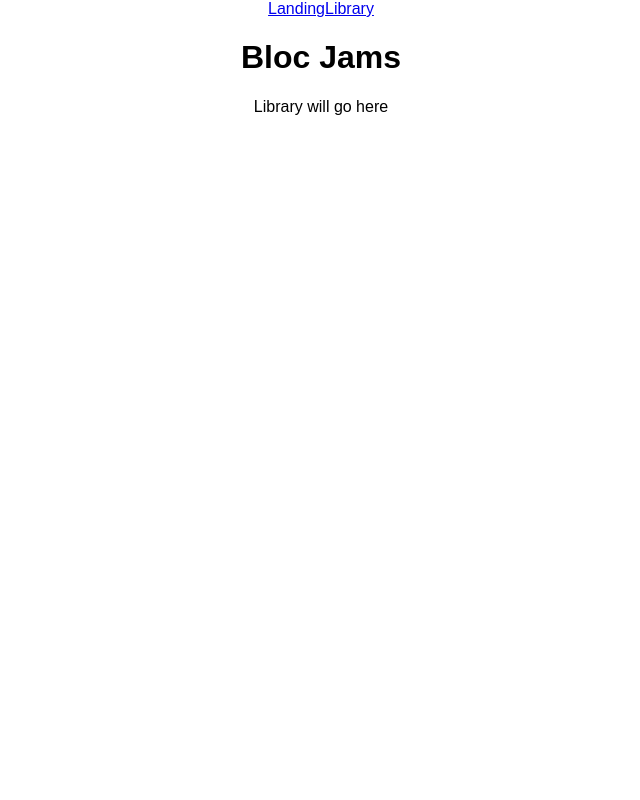
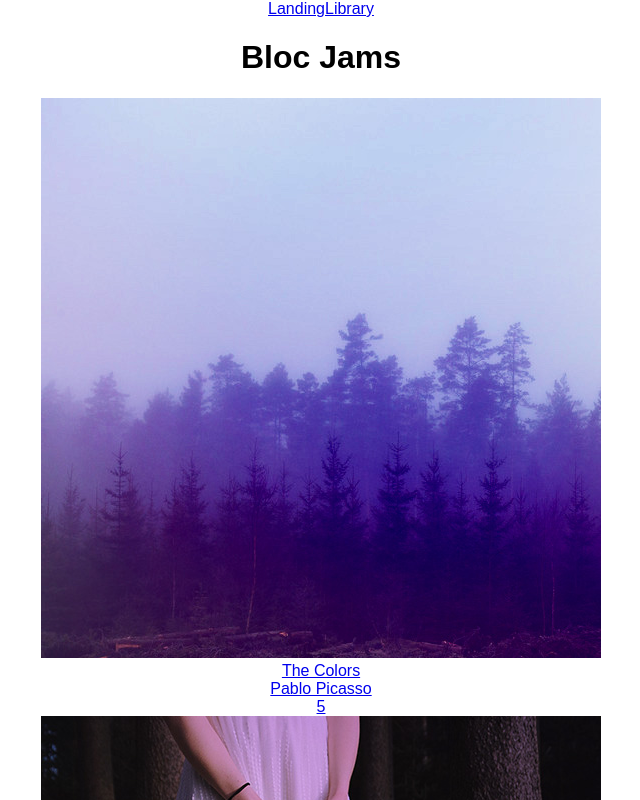
Before and after one commit to Lisa-Caton/bloc-jams-react, a React (Create React App) app: page /library in a window 1280 px wide. Shown: the top 800 px of the page, without its empty margins (319-959 px from the left). Built offline with nearby package versions, Linux system fonts and the light colour scheme; the HTML template or start-up script is replaced by a standard one.

Commit message:
Library update and Albumd with slug url

```diff
--- a/src/App.js
+++ b/src/App.js
@@ -19,7 +19,7 @@
         <main>
           <Route exact path="/" component={Landing} />
           <Route path="/library" component={Library} />
-          <Route path="/album" component={Album} />
+          <Route path="/album/:slug" component={Album} />
         </main>
       </div>
     );
--- a/src/components/Album.js
+++ b/src/components/Album.js
@@ -1,10 +1,14 @@
-import React from 'react';
+import React, { Component } from 'react';
 
-const Album = () => (
-  <section className="Album">
-    Album will go here
-  </section>
-);
+class Album extends Component {
+  render(){
+    return (
+      <section className="album">
+      {this.props.match.params.slug} Album will go here
+      </section>
+    );
+  }
+}
 
 
 export default Album;
--- a/src/components/Library.js
+++ b/src/components/Library.js
@@ -1,9 +1,28 @@
-import React from 'react';
+import React, { Component } from 'react';
+import { Link } from 'react-router-dom'
+import albumData from './../data/albums';
 
-const Library = () => (
-  <section className="Library">
-    Library will go here
-  </section>
-);
+class Library extends Component {
+  constructor(props){
+    super(props);
+    this.state = { albums: albumData };
+  }
+
+  render() {
+    return (
+      <section className="library">
+        {this.state.albums.map((album, index) =>
+          <Link to={'/album/${album.slug}'} key={index}>
+            <img src= {album.albumCover} alt={album.title} />
+            <div>{album.title}</div>
+            <div>{album.artist}</div>
+            <div>{album.songs.length}</div>
+          </Link>
+          )
+        }
+      </section>
+    );
+  }
+}
 
 export default Library;
--- /dev/null
+++ b/src/data/albums.js
@@ -0,0 +1,27 @@
+export default [{
+  title: 'The Colors',
+  artist: 'Pablo Picasso',
+  releaseInfo: '1909 Spanish Records',
+  albumCover: '/assets/images/album_covers/01.jpg',
+  slug: 'the-colors',
+  songs: [
+      { title: 'Blue', duration: '161.71', audioSrc: '/assets/music/blue.mp3' },
+      { title: 'Green', duration: '103.96', audioSrc: '/assets/music/green.mp3' },
+      { title: 'Red', duration: '268.45', audioSrc: '/assets/music/red.mp3' },
+      { title: 'Pink', duration: '153.14', audioSrc: '/assets/music/pink.mp3' },
+      { title: 'Magenta', duration: '374.22', audioSrc: '/assets/music/magenta.mp3' }
+  ]
+}, {
+    title: 'The Telephone',
+    artist: 'Guglielmo Marconi',
+    releaseInfo: '1909 EM',
+    albumCover: '/assets/images/album_covers/02.jpg',
+    slug: 'the-telephone',
+    songs: [
+      { title: 'Blue', duration: '161.71', audioSrc: '/assets/music/blue.mp3' },
+      { title: 'Green', duration: '103.96', audioSrc: '/assets/music/green.mp3' },
+      { title: 'Red', duration: '268.45', audioSrc: '/assets/music/red.mp3' },
+      { title: 'Pink', duration: '153.14', audioSrc: '/assets/music/pink.mp3' },
+      { title: 'Magenta', duration: '374.22', audioSrc: '/assets/music/magenta.mp3' }
+    ]
+}];
```
